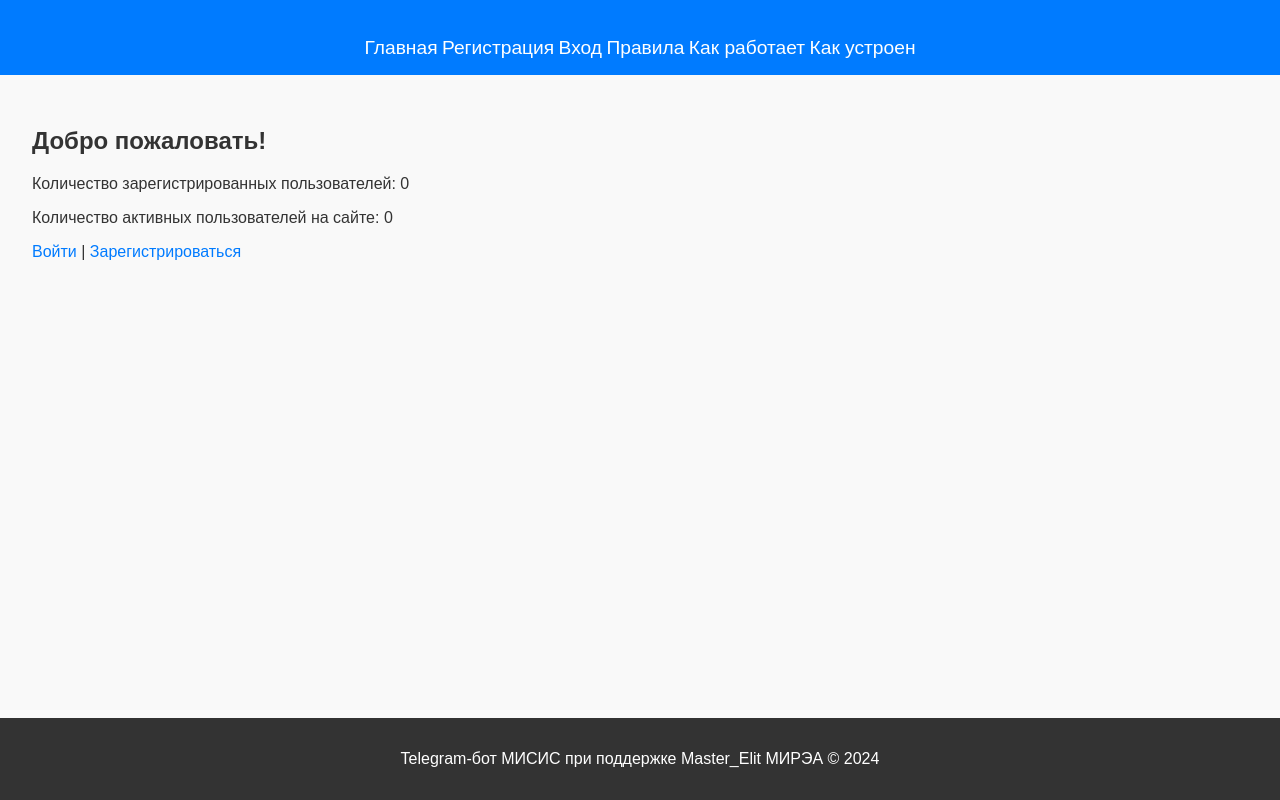
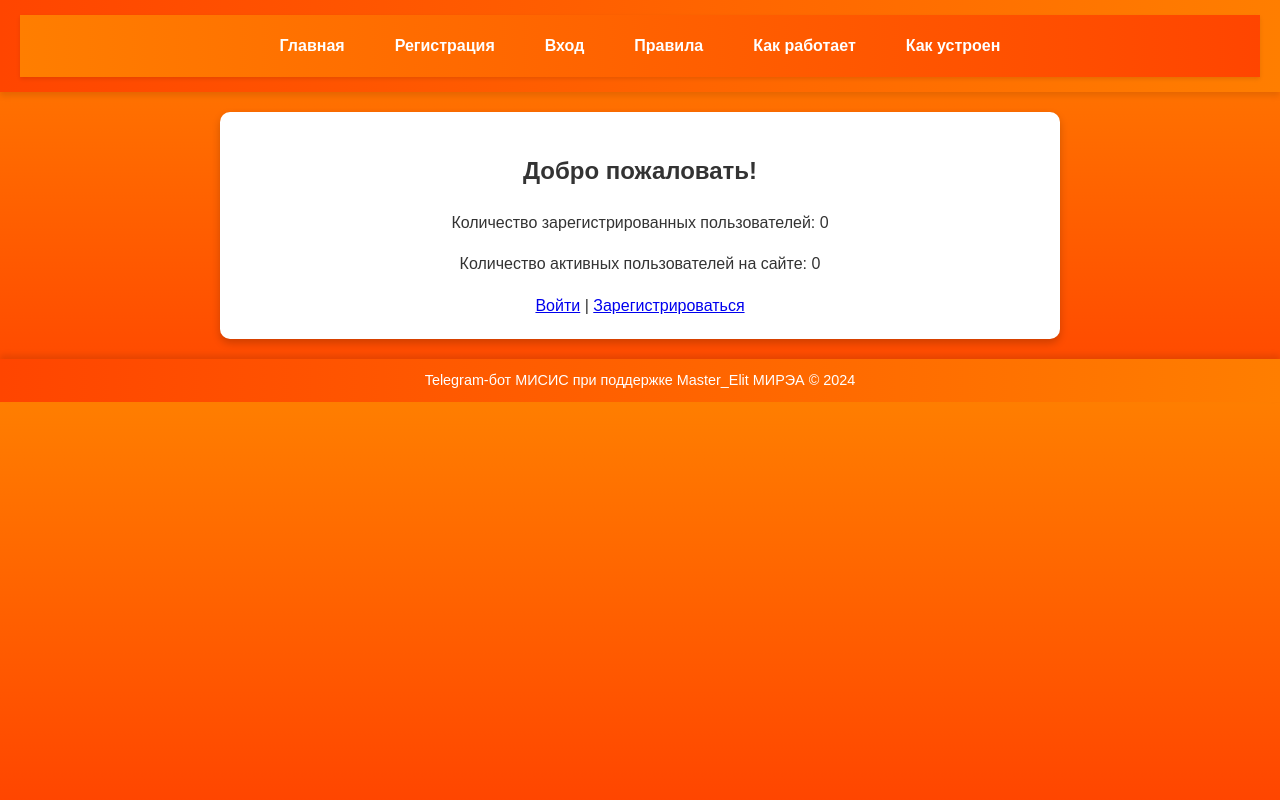
Before and after one commit to Master1910/misis, a Flask app: page / in a window 1280 px wide. Run offline with Flask 2, Linux system fonts and the light colour scheme.

Commit message:
Update styles.css

```diff
--- a/static/styles.css
+++ b/static/styles.css
@@ -1,57 +1,75 @@
-/* Основные стили для сайта */
+/* Общие стили */
 body {
-    font-family: Arial, sans-serif;
+    font-family: 'Arial', sans-serif;
     margin: 0;
     padding: 0;
-    background-color: #f9f9f9;
+    background: linear-gradient(to bottom, #FF7E00, #FF4500); /* Градиентный фон */
     color: #333;
+    line-height: 1.6;
 }
 
+/* Стили для шапки */
 header {
-    background-color: #007BFF;
+    background: linear-gradient(to right, #FF4500, #FF7E00); /* Градиент шапки */
     color: white;
-    padding: 1rem 0;
+    padding: 15px 20px;
+    text-align: center;
+    box-shadow: 0 4px 6px rgba(0, 0, 0, 0.1);
+}
+
+header h1 {
+    margin: 0;
+    font-size: 1.8rem;
+}
+
+/* Стили для навигации */
+nav {
+    display: flex;
+    justify-content: center;
+    flex-wrap: wrap;
+    padding: 10px 0;
+    background: linear-gradient(to right, #FF7E00, #FF4500);
+    box-shadow: 0 2px 4px rgba(0, 0, 0, 0.1);
+}
+
+nav a {
+    color: white;
+    text-decoration: none;
+    margin: 0 10px;
+    font-size: 1rem;
+    font-weight: bold;
+    padding: 8px 15px;
+    border-radius: 20px;
+    transition: background-color 0.3s ease, transform 0.2s ease;
+}
+
+nav a:hover {
+    background-color: rgba(255, 255, 255, 0.3);
+    transform: scale(1.05);
+}
+
+/* Контент */
+.container {
+    max-width: 800px;
+    margin: 20px auto;
+    padding: 20px;
+    background: white;
+    border-radius: 10px;
+    box-shadow: 0 4px 8px rgba(0, 0, 0, 0.2);
     text-align: center;
 }
 
-header a {
+/* Подвал */
+footer {
+    text-align: center;
+    background: linear-gradient(to right, #FF4500, #FF7E00);
     color: white;
-    text-decoration: none;
-    font-size: 1.2rem;
+    padding: 10px 0;
+    margin-top: 20px;
+    box-shadow: 0 -4px 6px rgba(0, 0, 0, 0.1);
 }
 
-main {
-    padding: 2rem;
+footer p {
+    margin: 0;
+    font-size: 0.9rem;
 }
-
-footer {
-    background-color: #333;
-    color: white;
-    text-align: center;
-    padding: 1rem 0;
-    position: fixed;
-    bottom: 0;
-    width: 100%;
-}
-
-button {
-    background-color: #007BFF;
-    color: white;
-    border: none;
-    padding: 0.5rem 1rem;
-    cursor: pointer;
-    border-radius: 4px;
-}
-
-button:hover {
-    background-color: #0056b3;
-}
-
-a {
-    color: #007BFF;
-    text-decoration: none;
-}
-
-a:hover {
-    text-decoration: underline;
-}
```
